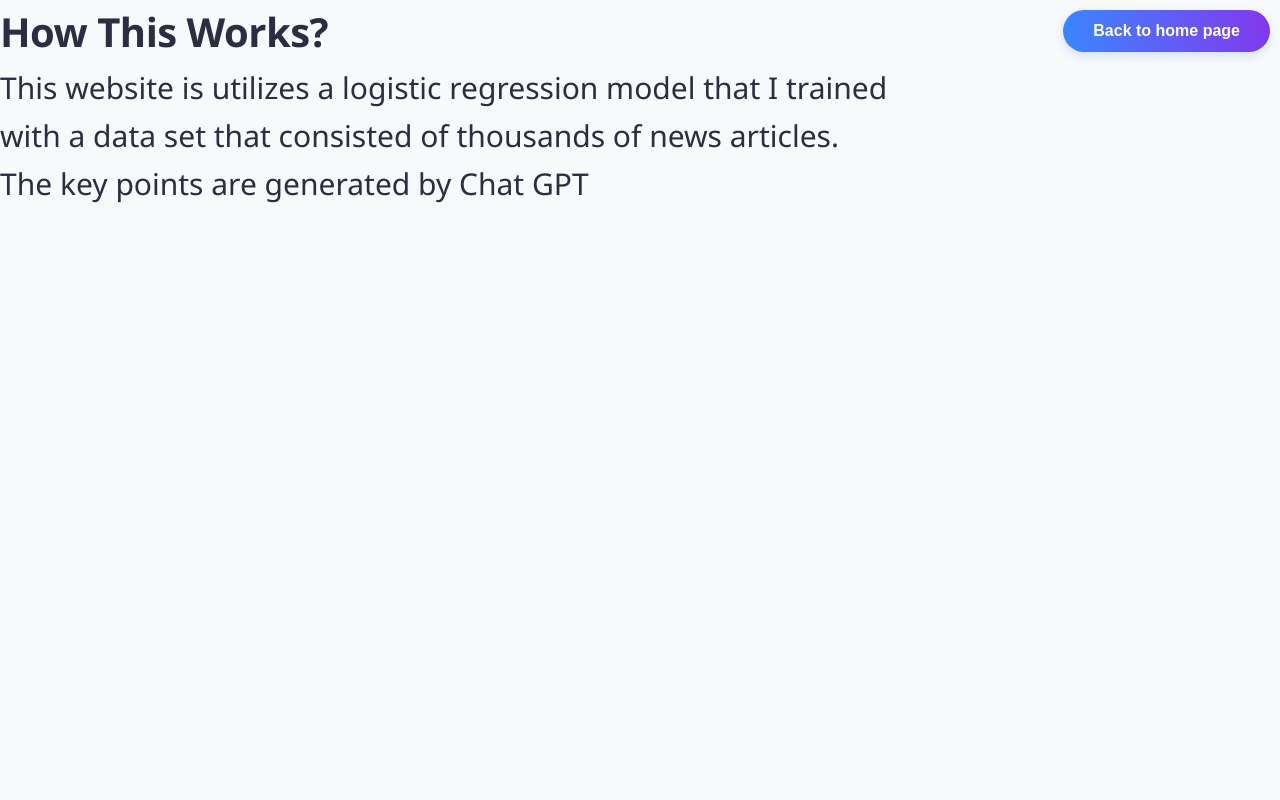
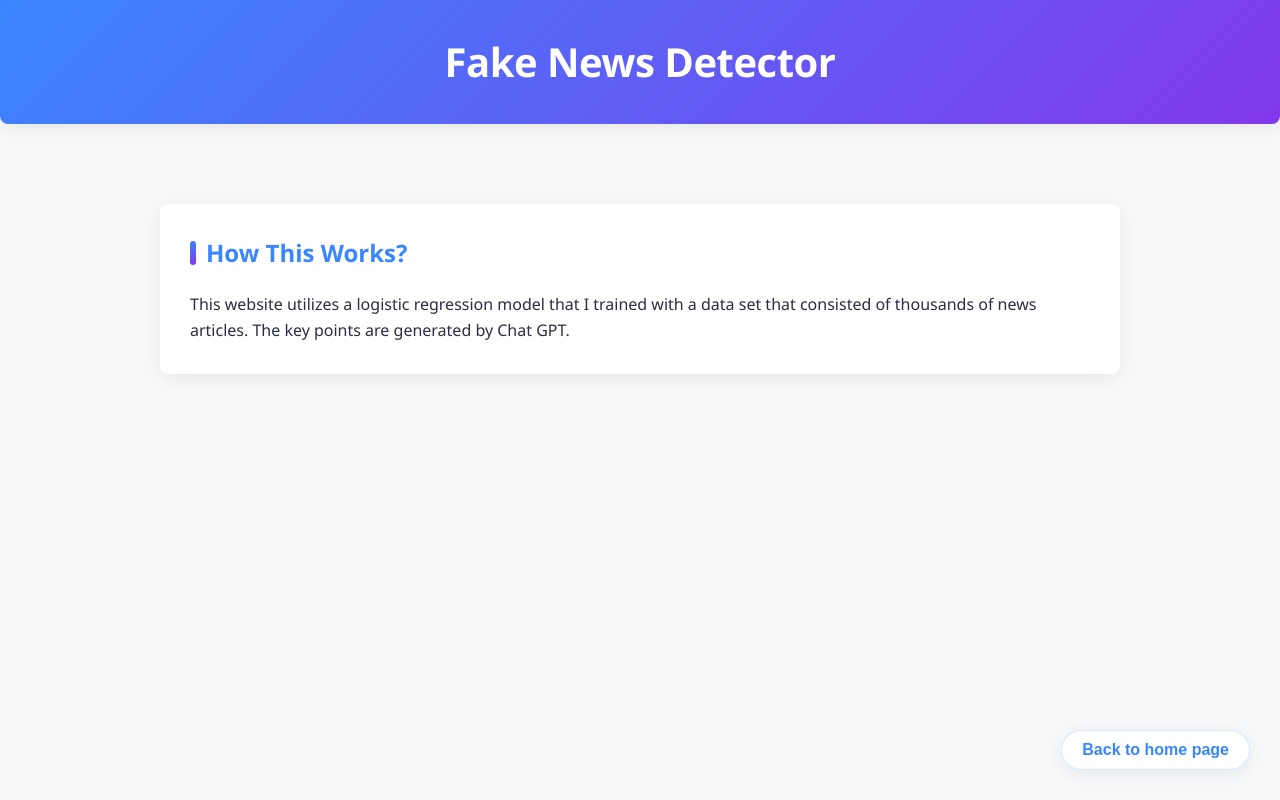
Before and after one commit to Colin-Posat/Fake-News-Detector, a Flask app: page /about in a window 1280 px wide. Run offline with Flask 3, Linux system fonts and the light colour scheme; parts of the project's set-up code (start-up, migrations or seed data) failed here and were passed over.

Commit message:
about page updated

```diff
--- a/templates/about.html
+++ b/templates/about.html
@@ -3,23 +3,27 @@
   <head>
     <meta charset="UTF-8" />
     <meta name="viewport" content="width=device-width, initial-scale=1.0" />
-    <title>About Page</title>
-    <link rel="stylesheet" href="/static/styles.css" />
+    <link rel="stylesheet" href="../static/styles.css" />
+    <title>How This Works? - Fake News Detector</title>
   </head>
   <body>
-    <h1>How This Works?</h1>
-    <p style="font-size: 30px">
-      This website is utilizes a logistic regression model that I trained<br />
-      with a data set that consisted of thousands of news articles. <br />
-      The key points are generated by Chat GPT
-    </p>
+    <header>
+      <h1>Fake News Detector</h1>
+    </header>
 
-    <button
-      onclick="location.href='/'"
-      style="position: absolute; top: 10px; right: 10px"
-    >
+    <div class="container">
+      <div class="card">
+        <h2>How This Works?</h2>
+        <p>
+          This website utilizes a logistic regression model that I trained with
+          a data set that consisted of thousands of news articles. The key
+          points are generated by Chat GPT.
+        </p>
+      </div>
+    </div>
+
+    <button class="about-button" onclick="location.href='/'">
       Back to home page
     </button>
-    <br />
   </body>
 </html>
```
